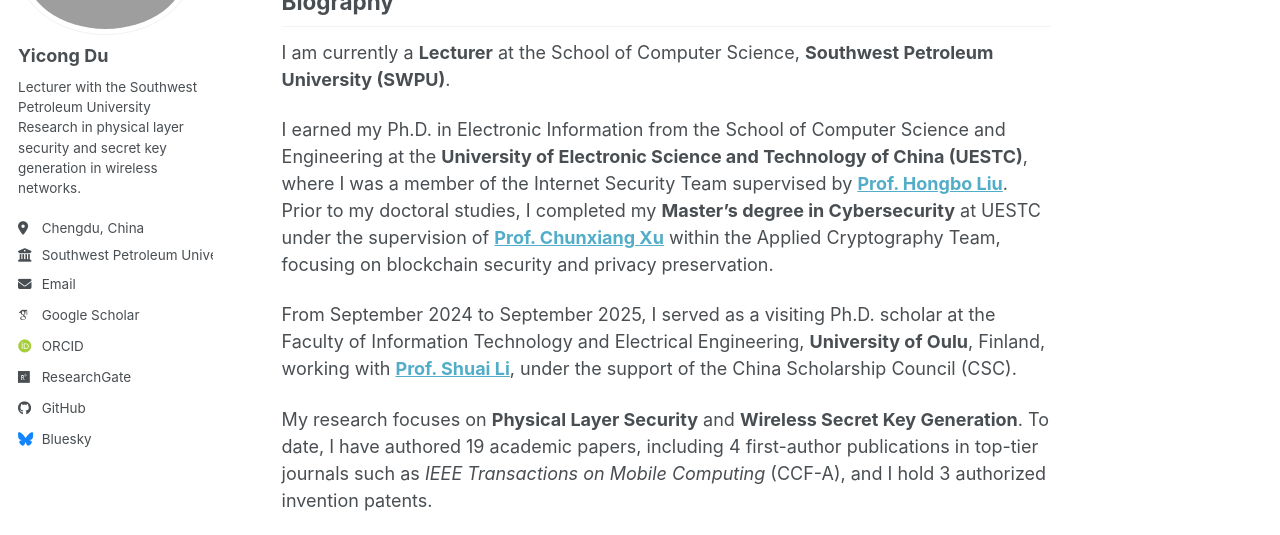
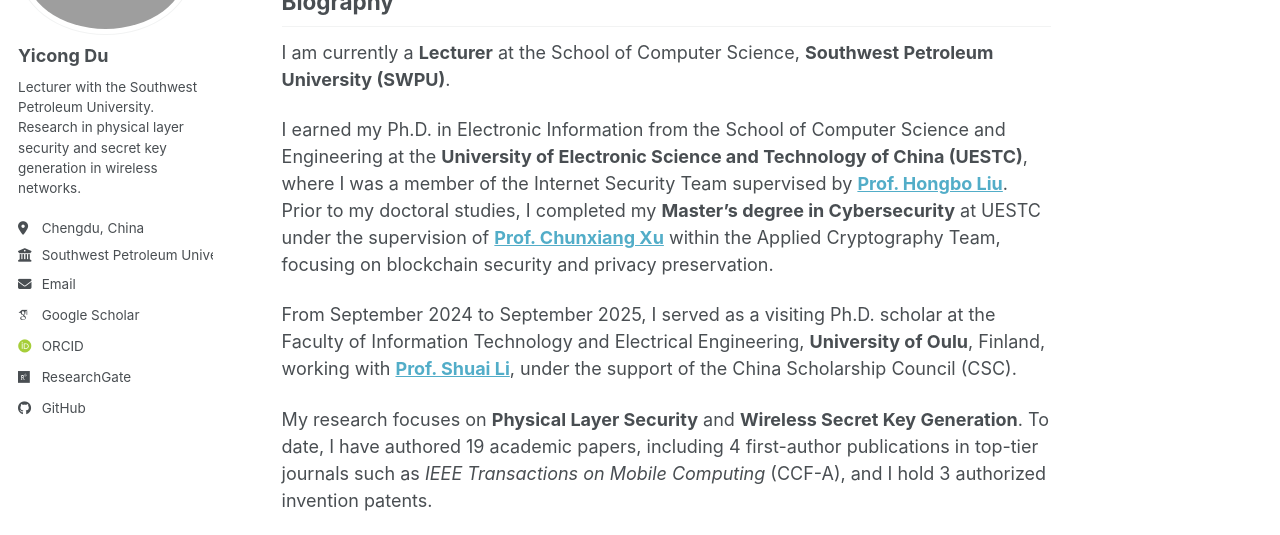
Before and after one commit to DozzzeN/yc_du, a Jekyll site: the page built from _pages/about.md, in a window 1280 px wide. Shown: the part 200-735 px from the top of the page. Built offline with Jekyll 4.4.1, drawn with Linux system fonts in a browser that asks for light colours; some web fonts are replaced; a script bundle is joined from its source files by our own code; library files that are not in the unit come from our copies.

Commit message:
Refine bio and update Bluesky username field
Updated bio formatting and removed placeholder for Bluesky username.

```diff
--- a/_config.yml
+++ b/_config.yml
@@ -25,7 +25,7 @@ author:
   avatar           : "profile.jpg"
   name             : "Yicong Du"
   pronouns         :
-  bio              : "Lecturer with the Southwest Petroleum University Research in physical layer security and secret key generation in wireless networks."
+  bio              : "Lecturer with the Southwest Petroleum University. Research in physical layer security and secret key generation in wireless networks."
   location         : "Chengdu, China"
   employer         : "Southwest Petroleum University (SWPU)"
   uri              : # URL
@@ -56,7 +56,7 @@ author:
 
   # Social media
   artstation       : # Username
-  bluesky          : "bsky.app" # Replace this with you Bluesky username
+  bluesky          : # Replace this with you Bluesky username
   facebook         : # Username
   flickr           : # Username
   foursquare       : # Username
```
